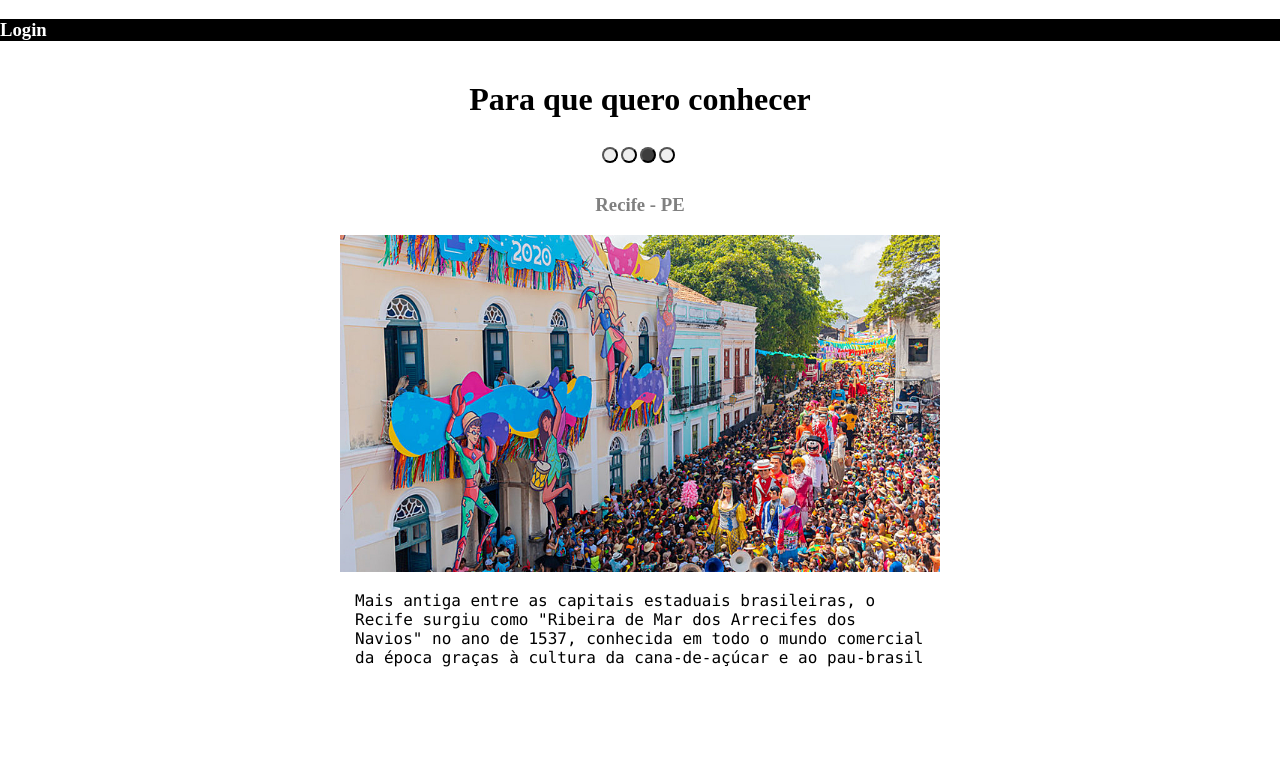
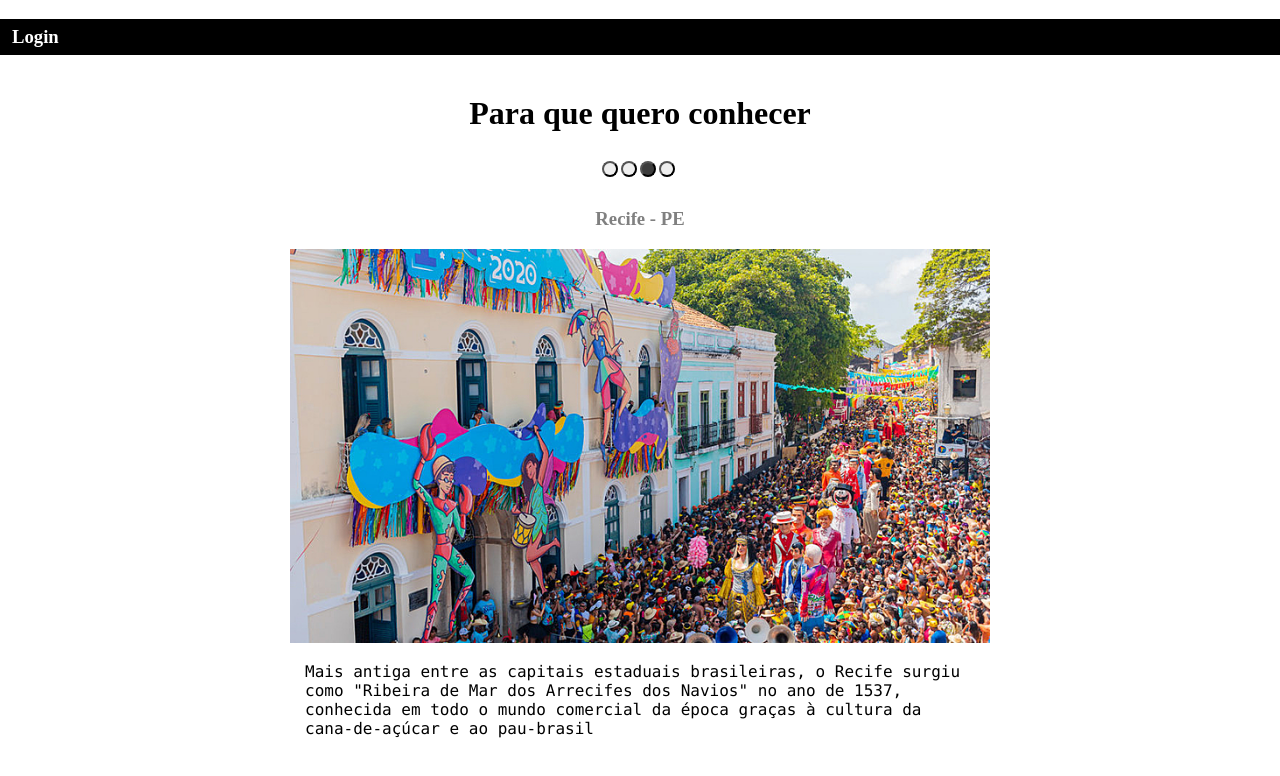
Before and after one commit to and3r5on/js, a website: page index.html in a window 1280 px wide. Drawn offline with Linux system fonts and the light colour scheme.

Commit message:
alinhados

```diff
--- a/css/style.css
+++ b/css/style.css
@@ -1,6 +1,5 @@
-
 :root{
-  --max-width-gallery: 600px
+  --max-width-gallery: 700px
 }
 
 div.gallery {
@@ -8,12 +7,10 @@ div.gallery {
     display: none;
 }
 
-div.gallery:hover {
-  border: 1px solid #777;
-}
 
 div.gallery img {
   width: 100%;
+  align-items: center;
   height: auto;
 }
 
@@ -37,18 +34,37 @@ div.botoes{
   box-sizing: border-box;
 }
 
+a {
+  text-decoration: none;
+}
 a:link {
-  text-decoration: none;
-  color: white
+  color: white;
 }
 
-.cabecalho{
+/* visited link */
+a:visited {
+  color: white;
+}
+
+/* mouse over link */
+a:hover {
+  color: white;
+}
+
+/* selected link */
+a:active {
+  color: white;
+}
+
+.cabecalho {
   background-color: black;
 }
+.cabecalho__texto{
 
-.cabecalho__texto{
-  text-decoration: none;
+  padding: 7px 12px;
+
 }
+
 
 .tela_principal{
   display: flex;
--- a/index.html
+++ b/index.html
@@ -9,9 +9,9 @@
 </head>
 <body>
   <header class="cabecalho">
-    <h3>
+    <h3 class="cabecalho__texto">
       <a href="/view/login.html"> Login </a>
-    </h3 class="cabecalho__texto">
+    </h3 >
   </header>
     <main class="tela_principal">
 
@@ -27,7 +27,7 @@
             <div class="gallery efeito">
               <h3 class="titulo_imagem">MASP</h3>
               <a target="_blank" href="imagens\01.JPG">
-                <img src="imagens\01.JPG" alt="Masp imagem" id="img_1" width="600" height="400">
+                <img src="imagens\01.JPG"  alt="Masp imagem" id="img_1" width="600" height="400">
               </a>
               <div class="desc">Museu de Arte de São Paulo Assis Chateaubriand
                 (mais conhecido pelo acrônimo MASP) é um centro cultural e museu brasileiro
```
